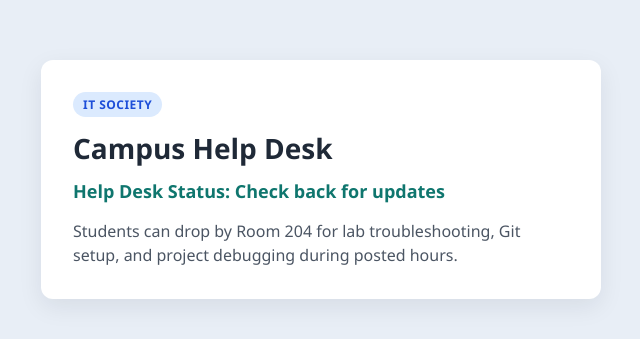
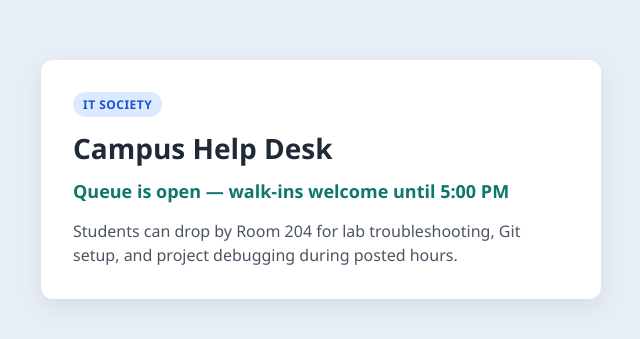
Before and after one commit to Yukata02/IT415-Task4, a plain HTML site: page index.html in a window 1280 px wide. Shown: the part 221-560 px from the top of the page, without its empty margins (319-959 px from the left). Drawn offline with Linux system fonts and the light colour scheme.

Commit message:
Alex: post walk-in hours until 5 PM

```diff
--- a/index.html
+++ b/index.html
@@ -10,7 +10,7 @@
   <main class="card">
     <p class="badge">IT Society</p>
     <h1>Campus Help Desk</h1>
-    <p class="status">Help Desk Status: Check back for updates</p>
+    <p class="status">Queue is open — walk-ins welcome until 5:00 PM</p>
     <p class="note">
       Students can drop by Room 204 for lab troubleshooting, Git setup,
       and project debugging during posted hours.
```
